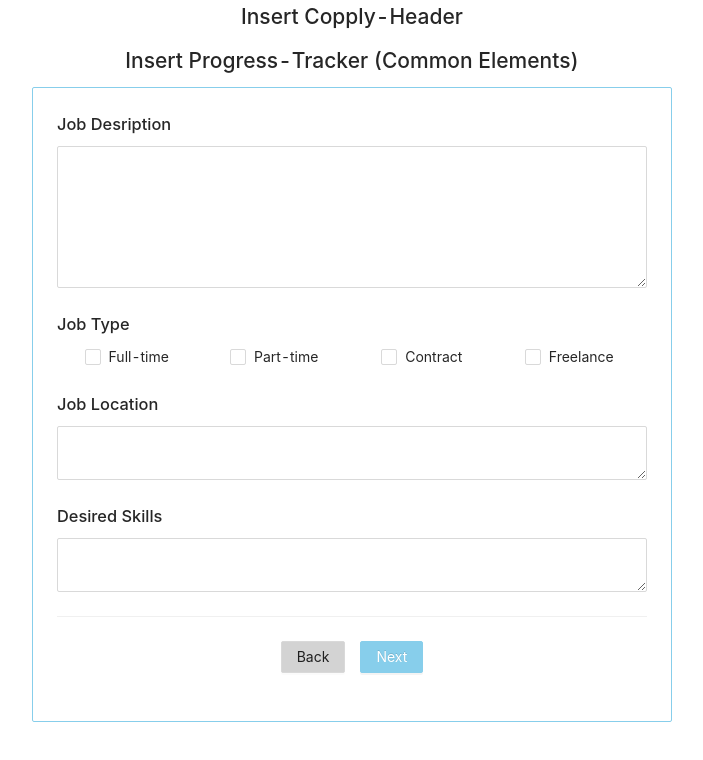
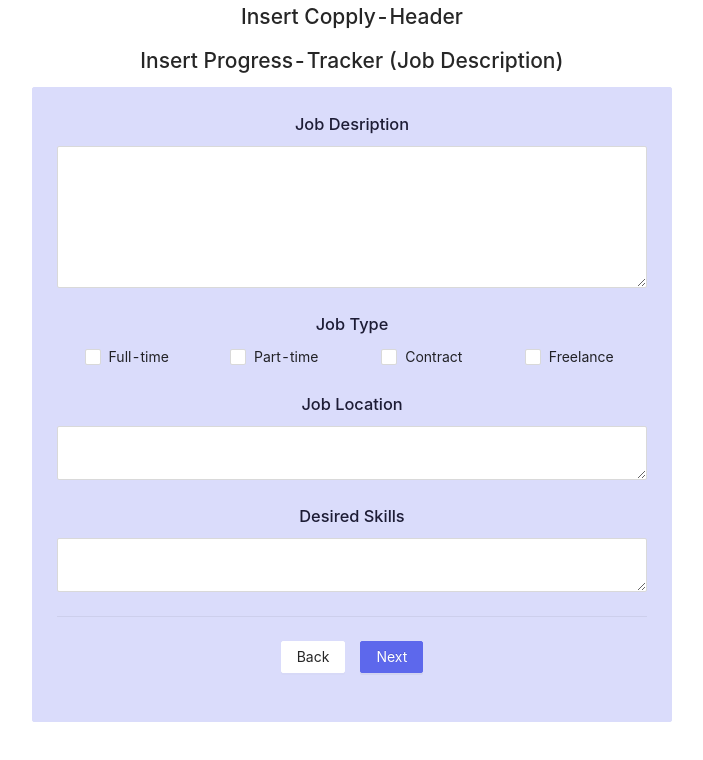
Before and after one commit to mattfan00/project-setup-team-solidaridad-utilisation, a React (Create React App) app in the folder front-end/: page /business/newlisting/description in a window 1280 px wide. Shown: the top 760 px of the page, without its empty margins (288-991 px from the left). Built offline with nearby package versions, Linux system fonts and the light colour scheme.

Commit message:
Fixed css overwrite issues & Changed color scheme

```diff
--- a/front-end/src/View/Business/Description/DescriptionForm.js
+++ b/front-end/src/View/Business/Description/DescriptionForm.js
@@ -12,7 +12,7 @@ const DescriptionForm = () => {
     return (
         <div>
         <Space direction="vertical" style={{ width:"50%" }}>
-            <Card style={{ borderColor:"skyblue" }}>
+            <Card style={{ borderColor:"#DADCFB", backgroundColor:"#DADCFB" }}>
                 <Form
                 name="basic"
                 initialValues={{ remember: true }}
@@ -20,12 +20,12 @@ const DescriptionForm = () => {
                 onFinishFailed={onFinishFailed}
                 >
                 <Form.Item name="job-description">
-                    <h3>Job Desription</h3>
-                    <Input.TextArea rows={6} />
+                    <h3 className="description-text">Job Desription</h3>
+                    <Input.TextArea rows={6}/>
                 </Form.Item>
 
                 <Form.Item name="job-type">
-                    <h3>Job Type</h3>
+                    <h3 className="description-text">Job Type</h3>
                     <Checkbox.Group style={{ width:"100%" }}>
                     <Row gutter={[0,24]}>
                         <Col span={6}>
@@ -53,24 +53,24 @@ const DescriptionForm = () => {
                 </Form.Item>
 
                 <Form.Item name="job-location">
-                    <h3>Job Location</h3>
+                    <h3 className="description-text">Job Location</h3>
                     <Input.TextArea rows={2} />
                 </Form.Item>
 
                 <Form.Item name="job-location">
-                    <h3>Desired Skills</h3>
+                    <h3 className="description-text">Desired Skills</h3>
                     <Input.TextArea rows={2} />
                 </Form.Item>
 
                 <Divider></Divider>
 
                 <Form.Item name="back-next-buttons">
-                    <Button htmlType="submit" size="medium" style={{ backgroundColor:"lightgray" }}>
+                    <Button htmlType="submit" size="medium" style={{ backgroundColor:"white", borderColor:"white" }}>
                     Back
                     </Button>
                     &nbsp;&nbsp;&nbsp;&nbsp;
                     <Button type="primary" htmlType="submit" size="medium"
-                    style={{ backgroundColor:"skyblue", borderColor:"skyblue" }}>
+                    style={{ backgroundColor:"#5D68EC", borderColor:"#5D68EC" }}>
                     Next
                     </Button>
                 </Form.Item>
--- a/front-end/src/View/Business/Description/index.css
+++ b/front-end/src/View/Business/Description/index.css
@@ -1,9 +1,6 @@
 .backNextButtons {
     text-align: center;
 }
-h1,h2 {
-    text-align: center;
+.description-text {
+    color: #1D1C35;
 }
-h3 {
-    text-align: left;
-}
--- a/front-end/src/View/Business/Description/index.js
+++ b/front-end/src/View/Business/Description/index.js
@@ -7,7 +7,7 @@ const Description = () => {
         {/* Insert Copply Head Banner Component */}
         <h2>Insert Copply-Header</h2>
         {/* Insert Progress Bar Component */}
-        <h2>Insert Progress-Tracker (Common Elements)</h2>
+        <h2>Insert Progress-Tracker (Job Description)</h2>
         <DescriptionForm></DescriptionForm>
     </div>
   )
--- a/front-end/src/View/Business/NewListing/CommonElements.js
+++ b/front-end/src/View/Business/NewListing/CommonElements.js
@@ -12,8 +12,9 @@ const CommonElements = () => {
     return (
         <div>
         <Space direction="vertical" style={{ width:"50%" }}>
-            <Card style={{ borderColor:"skyblue" }}>
-                <h3>Tick all the details you want to require:</h3>
+            <Card style={{ borderColor:"#DADCFB", backgroundColor:"#DADCFB" }}>
+                <div className="elements-instruction">Tick all the details you want to require:</div>
+                <br></br>
                 <Form
                 name="basic"
                 initialValues={{ remember: true }}
@@ -93,12 +94,12 @@ const CommonElements = () => {
                 </Form.Item>
                 <Divider></Divider>
                 <Form.Item>
-                    <Button htmlType="submit" size="medium" style={{ backgroundColor:"lightgray" }}>
+                    <Button htmlType="submit" size="medium" style={{ backgroundColor:"white", borderColor:"white" }}>
                     Back
                     </Button>
                     &nbsp;&nbsp;&nbsp;&nbsp;
                     <Button type="primary" htmlType="submit" size="medium"
-                    style={{ backgroundColor:"skyblue", borderColor:"skyblue" }}>
+                    style={{ backgroundColor:"#5D68EC", borderColor:"#5D68EC" }}>
                     Next
                     </Button>
                 </Form.Item>
--- a/front-end/src/View/Business/NewListing/index.css
+++ b/front-end/src/View/Business/NewListing/index.css
@@ -6,10 +6,14 @@
 }
 .checkBoxGrid {
     text-align: center;
-} */
+    color: #1D1C35;
+}
 .backNextButtons {
     text-align: center;
 }
-h1,h2,h3 {
+.elements-instruction {
+    font-size: medium;
+    font-weight: 600;
     text-align: center;
+    color: #1D1C35;
 }
```
